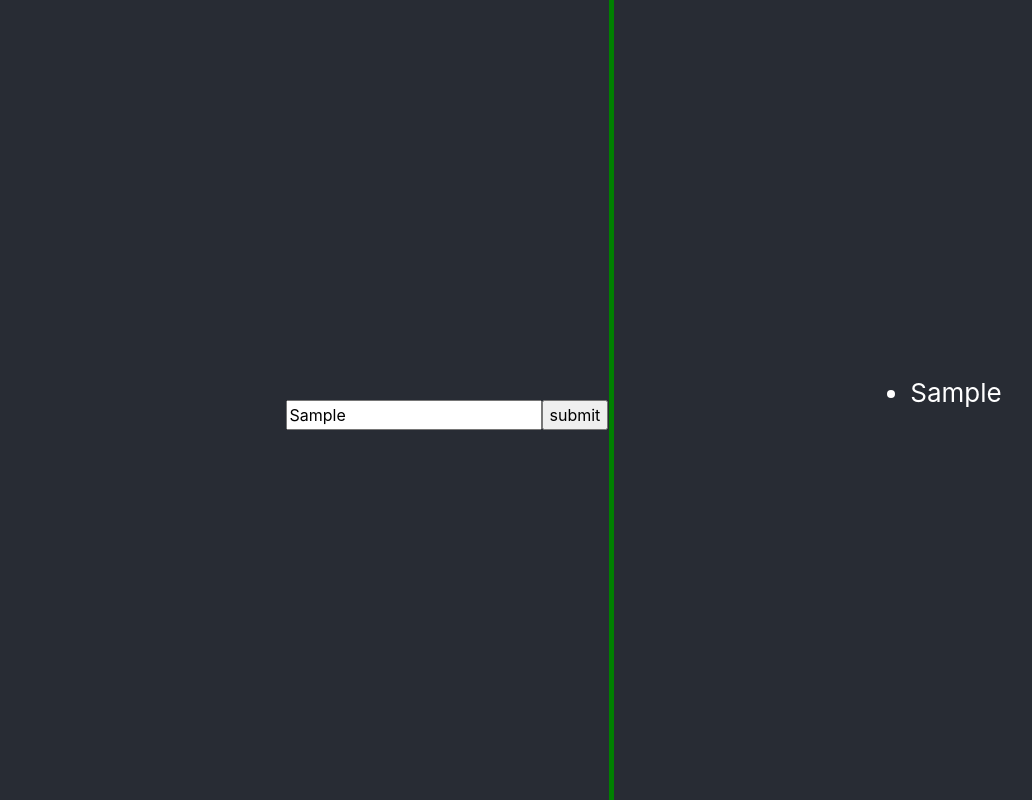
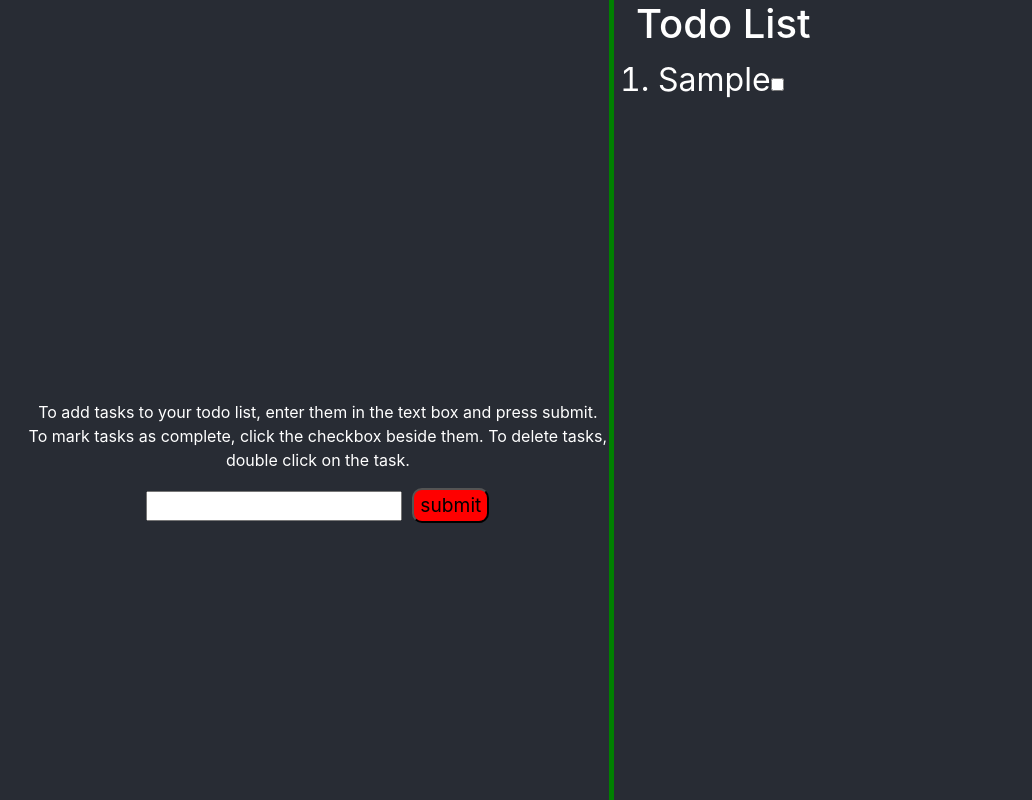
Before and after one commit to CodersforLearning/todo-app-react-APM246, a React (Create React App) app: page / in a window 1280 px wide. Both pictures are taken after typing "Sample" into the empty fields and a click on the input "submit". Shown: the whole page, without its empty margins (26-1058 px from the left). Built offline with nearby package versions, Linux system fonts and the light colour scheme.

Commit message:
implemented deleting tasks and marking tasks as complete

```diff
--- a/src/App.css
+++ b/src/App.css
@@ -3,23 +3,44 @@ body {
   color: white;
 }
 
+.App {
+  height: 100vh;
+}
+
 .left {
   border-right: 5px solid green;
   position: relative;
+  height: 100%;
 }
 
 .right {
-  min-height: 100vh;
-  display: flex;
-  flex-direction: column;
   align-items: center;
   justify-content: center;
-  font-size: calc(10px + 2vmin);
+  font-size: 2em;
 }
 
 .task-adder {
   text-align: center;
   position: absolute;
   top: 50%;
-  left: 50%;
+  left: 10%;
 }
+
+.submit {
+  margin-left: 10px;
+  border-radius: 10px;
+  font-size: 1.2em;
+  background-color: red;
+}
+
+.todo-header {
+  margin-left: 10px;
+}
+
+.task-complete {
+  text-decoration: line-through;
+}
+
+button {
+  font-size: 1em;
+}
--- a/src/App.js
+++ b/src/App.js
@@ -2,6 +2,7 @@
 import logo from './logo.svg';
 import './App.css';
 import React from 'react';
+import { render } from '@testing-library/react';
 
 class Task extends React.Component {
   constructor(props) {
@@ -24,25 +25,41 @@ class Task extends React.Component {
   }
 }
 
-function ListItem(props) {
-  return <li> {props.name} </li>
-}
-
-class TaskList extends React.Component {
+class ListItem extends React.Component {
   constructor(props) {
     super(props);
-    this.state = {};
+    this.state = {className: ''}
+    this.handleDeletion = this.handleDeletion.bind(this);
+  }
+
+  handleDeletion() {
+    this.props.handleDoubleClick(this.props.name);
   }
 
   render() {
     return (
-      <ul>
+      <li className={this.state.className}>
+        <span onDoubleClick={this.handleDeletion}>
+          {this.props.name}
+        </span>
+        <input type="checkbox" onClick={() => this.setState({className: 'task-complete'})} />
+      </li>
+    );
+  }
+}
+
+class TaskList extends React.Component {
+
+  render() {
+    return (
+      <ol>
           {
             // need to come up with proper key system
             this.props.tasks.map((task, index) =>
-              <ListItem name={task} key={index} />
-          )}
-      </ul>
+              <ListItem name={task} key={index} handleDoubleClick={this.props.handleDoubleClick}/>
+            )
+          }
+      </ol>
     );
   }
 }
@@ -54,6 +71,7 @@ class App extends React.Component {
     this.state = {value: '', tasks: []};
     this.handleChange = this.handleChange.bind(this);
     this.handleSubmit = this.handleSubmit.bind(this);
+    this.handleDoubleClick = this.handleDoubleClick.bind(this);
   }
 
   handleChange(e) {
@@ -62,9 +80,16 @@ class App extends React.Component {
 
   handleSubmit(e) {
     let updated_tasks = this.state.tasks.concat(this.state.value);
-    this.setState({tasks: updated_tasks});
+    this.setState({tasks: updated_tasks, value: ''});
     e.preventDefault();
-    console.log(this.state.tasks.toString());
+  }
+
+  handleDoubleClick(task) {
+    let index = this.state.tasks.indexOf(task);
+    let tasks_copy = this.state.tasks.slice();
+    tasks_copy.splice(index, 1);
+    this.setState({tasks: tasks_copy})
+
   }
 
   render() {
@@ -72,14 +97,19 @@ class App extends React.Component {
       <div className="App row">
         <div className="col-6 left">
           <div className="task-adder">
+            <p> To add tasks to your todo list, enter them in the text box and press
+              submit. To mark tasks as complete, click the checkbox beside them. To delete
+              tasks, double click on the task.
+            </p>
             <form onSubmit={this.handleSubmit}>
               <input type="text" value={this.state.value} onChange={this.handleChange} />
-              <input type="submit" value="submit" />
+              <input className="submit" type="submit" value="submit" />
             </form>
           </div>
         </div>
         <div className="col-6 right">
-          <TaskList tasks={this.state.tasks} />
+          <h1 className="todo-header"> Todo List </h1>
+          <TaskList tasks={this.state.tasks} handleDoubleClick={this.handleDoubleClick}/>
         </div>
       </div>
     );
```
